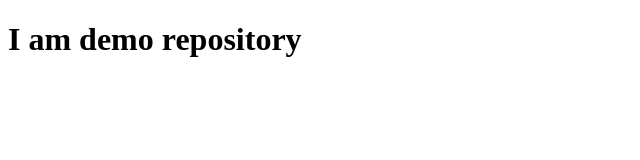
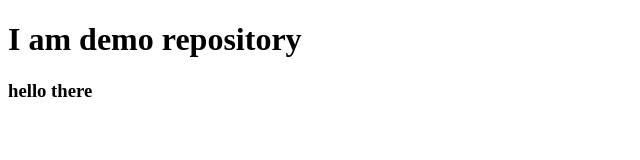
Before and after one commit to nahal-mughal/demo-repo, a plain HTML site: page index.html in a window 1280 px wide. Shown: the whole page, without its empty margins (0-640 px from the left). Drawn offline with Linux system fonts and the light colour scheme.

Commit message:
added h3

```diff
--- a/index.html
+++ b/index.html
@@ -7,5 +7,6 @@
 </head>
 <body>
     <h1>I am demo repository</h1>
+    <h3>hello there</h3>
 </body>
 </html>
```
